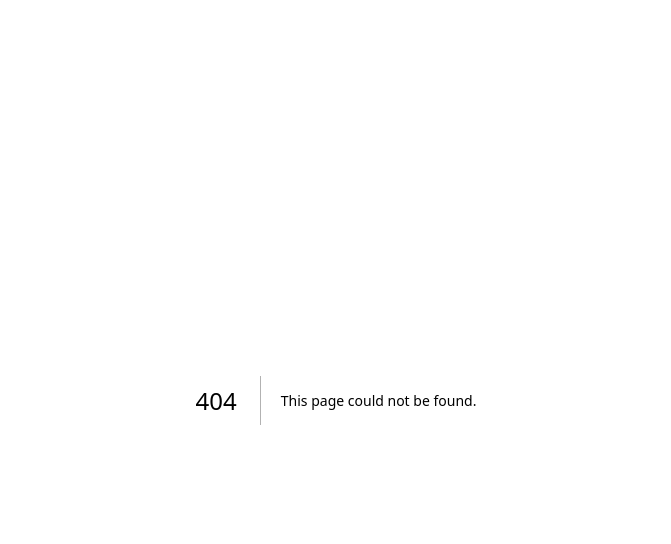
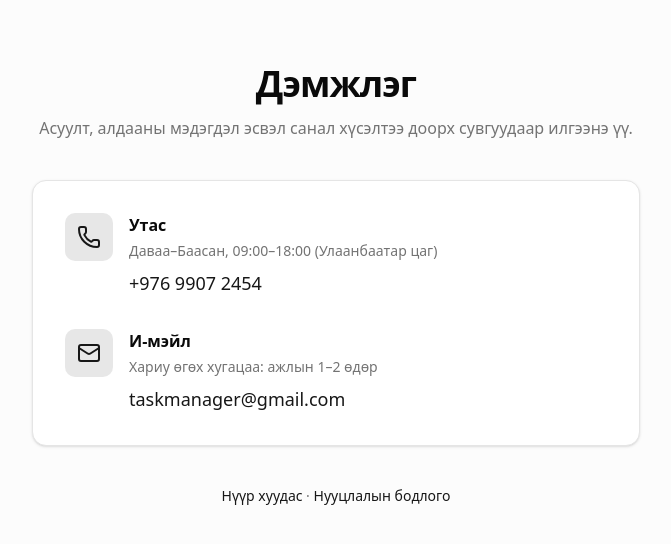
Before and after one commit to legendarypirate/task, a Next.js app in the folder ecommerce-backoffice/: page /support in a window 1280 px wide. Before the commit this address had no page. Shown: the top 544 px of the page, without its empty margins (304-975 px from the left). Built offline with nearby package versions, Linux system fonts and the light colour scheme.

Commit message:
first commit

```diff
--- /dev/null
+++ b/ecommerce-backoffice/app/support/page.tsx
@@ -0,0 +1,82 @@
+import type { Metadata } from "next";
+import Link from "next/link";
+import { Mail, Phone } from "lucide-react";
+
+export const metadata: Metadata = {
+  title: "Дэмжлэг",
+  description:
+    "Даалгаварын системийн хэрэглэгчийн дэмжлэг — холбоо барих утас болон и-мэйл.",
+};
+
+const PHONE_DISPLAY = "+976 9907 2454";
+const PHONE_E164 = "+97699072454";
+const EMAIL = "taskmanager@gmail.com";
+
+export default function SupportPage() {
+  return (
+    <div className="min-h-screen bg-muted/30">
+      <div className="mx-auto max-w-2xl px-4 py-16 sm:px-6 lg:px-8">
+        <header className="mb-10 text-center">
+          <h1 className="text-3xl font-bold tracking-tight text-foreground sm:text-4xl">
+            Дэмжлэг
+          </h1>
+          <p className="mt-3 text-muted-foreground">
+            Асуулт, алдааны мэдэгдэл эсвэл санал хүсэлтээ доорх сувгуудаар илгээнэ үү.
+          </p>
+        </header>
+
+        <div className="rounded-xl border bg-card p-8 shadow-sm">
+          <ul className="space-y-8">
+            <li className="flex gap-4">
+              <div className="flex h-12 w-12 shrink-0 items-center justify-center rounded-lg bg-primary/10 text-primary">
+                <Phone className="h-6 w-6" aria-hidden />
+              </div>
+              <div>
+                <h2 className="font-semibold text-foreground">Утас</h2>
+                <p className="mt-1 text-sm text-muted-foreground">
+                  Даваа–Баасан, 09:00–18:00 (Улаанбаатар цаг)
+                </p>
+                <a
+                  href={`tel:${PHONE_E164}`}
+                  className="mt-2 inline-block text-lg font-medium text-primary underline-offset-4 hover:underline"
+                >
+                  {PHONE_DISPLAY}
+                </a>
+              </div>
+            </li>
+            <li className="flex gap-4">
+              <div className="flex h-12 w-12 shrink-0 items-center justify-center rounded-lg bg-primary/10 text-primary">
+                <Mail className="h-6 w-6" aria-hidden />
+              </div>
+              <div>
+                <h2 className="font-semibold text-foreground">И-мэйл</h2>
+                <p className="mt-1 text-sm text-muted-foreground">
+                  Хариу өгөх хугацаа: ажлын 1–2 өдөр
+                </p>
+                <a
+                  href={`mailto:${EMAIL}`}
+                  className="mt-2 inline-block break-all text-lg font-medium text-primary underline-offset-4 hover:underline"
+                >
+                  {EMAIL}
+                </a>
+              </div>
+            </li>
+          </ul>
+        </div>
+
+        <p className="mt-10 text-center text-sm text-muted-foreground">
+          <Link href="/" className="text-primary underline-offset-4 hover:underline">
+            Нүүр хуудас
+          </Link>
+          {" · "}
+          <Link
+            href="/privacy"
+            className="text-primary underline-offset-4 hover:underline"
+          >
+            Нууцлалын бодлого
+          </Link>
+        </p>
+      </div>
+    </div>
+  );
+}
```
